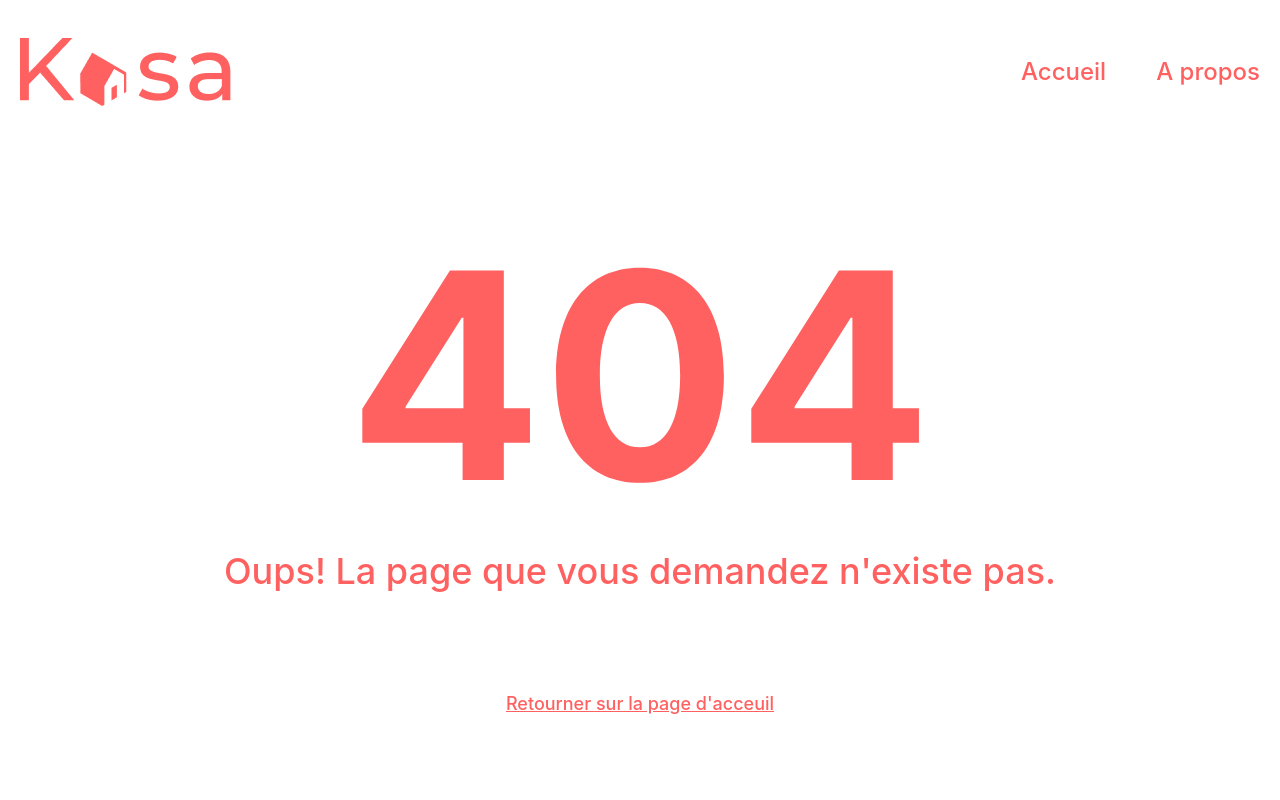
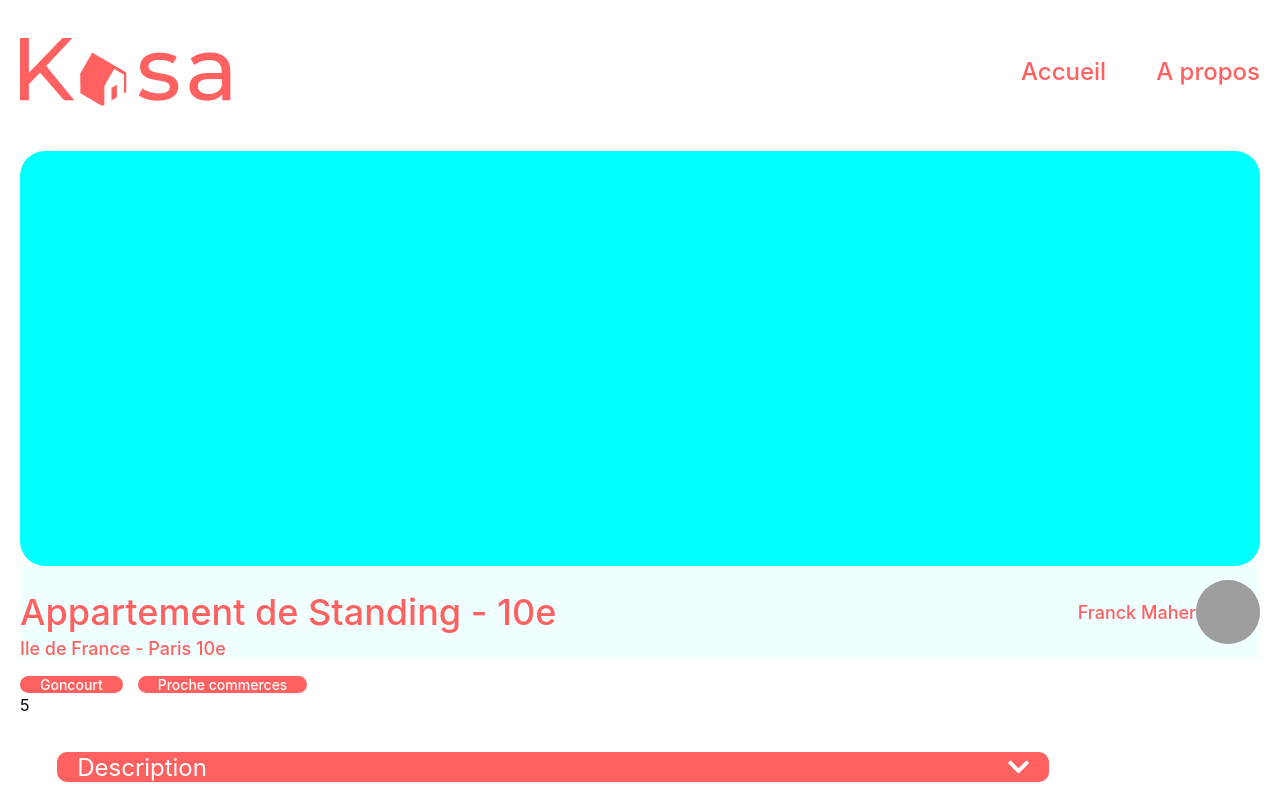
Before and after one commit to DavidWeiland/20210913_Kasa, a React (Create React App) app: page /location/0979876d in a window 1280 px wide. Before the commit this address had no page. Shown: the top 800 px of the page. Built offline with nearby package versions, Linux system fonts and the light colour scheme; grey boxes are pictures that could not be loaded.

Commit message:
pages LOCATION

```diff
--- /dev/null
+++ b/src/components/Carousel/Carousel.jsx
@@ -0,0 +1,13 @@
+import React from "react"
+
+export class Carousel extends React.Component {
+  render() {
+    return (
+    <div>
+        <img src="" alt=""/>
+    </div>
+    )
+  }
+}
+// à placer en ligne 7
+//<img src={`${this.props.picture}`} alt={`${this.props.picture}`}/>
--- /dev/null
+++ b/src/components/FicheLocation/index.jsx
@@ -0,0 +1,62 @@
+import '../../styles/FicheLocation.css'
+import DefaultPicture from '../../assets/images/section_1_BG.jpg'
+import PropTypes from 'prop-types'
+import { Carousel } from '../Carousel/Carousel'
+import AboutCard from '../AboutCard/AboutCard'
+
+function FicheLocation({ id, title, pictures, description, host, rating, location, equipements, tags }) {
+
+  return (
+      <div>
+        <div className="fiche-location-carousel">
+          {pictures.map((picture, index) =>
+            <Carousel
+            key={`${picture}-${index}`}
+            picture={picture}
+            id={id}
+            />)}
+        </div>
+        <div className="fiche-location-header">
+          <h1 className="fiche-location-title">{title}</h1>
+          <div className="fiche-location-host">
+            <span className="fiche-location-host-name">{host.name}</span>
+            <img src={`${host.picture}`} alt={`${host.picture}`} className="fiche-location-host-picture"/>
+          </div>
+        </div>
+        <h2 className="fiche-location-subtitle">{location}</h2>
+        <div>
+          <div className="fiche-location-tags">
+          {tags.map((tag, index) => <span className="fiche-location-tag"
+          key={`tag-${index}`}>{tag}</span>)}
+          </div>
+          <span className="fiche-location-rating">
+          {rating}
+          </span>
+        </div>
+        <div className="fiche-location-about">
+          <AboutCard
+            key={`description-${id}`}
+            title="Description"
+            describe={description}
+          />
+          <AboutCard
+            key={`equipements-${id}`}
+            title="Equipements"
+            describe={equipements}
+          />
+        </div>
+      </div>
+    )
+}
+
+FicheLocation.propTypes = {
+  cover: PropTypes.string.isRequired,
+  title: PropTypes.string.isRequired,
+}
+
+FicheLocation.defaultProps = {
+  cover: DefaultPicture,
+  title : '',
+}
+
+export default FicheLocation
--- a/src/index.jsx
+++ b/src/index.jsx
@@ -7,6 +7,7 @@ import Footer from './components/Footer';
 import Home from './pages/Home'
 import Error from './pages/Error'
 import About from './pages/About';
+import Location from './pages/Location';
 
 ReactDOM.render(
     <React.StrictMode>
@@ -21,6 +22,10 @@ ReactDOM.render(
                     <About />
                     <Footer />
                 </Route>
+                <Route path="/location/:idLocation">
+                    <Location />
+                    <Footer />
+                </Route>
                 <Route>
                     <Error />
                 </Route>
--- a/src/pages/Home/index.jsx
+++ b/src/pages/Home/index.jsx
@@ -14,19 +14,12 @@ function App() {
           <h1 className='section-1-title'>Chez vous, partout et ailleurs</h1>
         </section>
         <section className='gallery'>
-        {locationsList.map(({ index, id, title, cover, pictures, description, host, rating, location, equipements, tags }) => (
+        {locationsList.map(({ index, id, title, cover}) => (
               <Card
                 key={`${id}-${index}`}
                 id={id}
                 cover={cover}
                 title={title}
-                pictures={pictures}
-                description={description}
-                host={host}
-                rating={rating}
-                location={location}
-                equipements={equipements}
-                tags={tags}
               />
             ))}
         </section>
--- /dev/null
+++ b/src/pages/Location/index.jsx
@@ -0,0 +1,30 @@
+import '../../styles/App.css'
+import { locationsList } from '../../data/locationsList'
+import FicheLocation from '../../components/FicheLocation'
+import {useParams} from 'react-router-dom'
+
+
+function Location() {
+  const { idLocation } = useParams()
+
+  return (
+    <div className='body'>
+      {locationsList.filter((location) => (location.id === idLocation)).map(({ index, id, title, pictures, description, host, rating, location, equipements, tags }) => (
+        <FicheLocation
+          key={`${id}-${index}`}
+                id={id}
+                title={title}
+                pictures={pictures}
+                description={description}
+                host={host}
+                rating={rating}
+                location={location}
+                equipements={equipements}
+                tags={tags}
+        />
+      ))}
+    </div>
+  )
+}
+
+export default Location
--- /dev/null
+++ b/src/styles/FicheLocation.css
@@ -0,0 +1,80 @@
+.fiche-location-carousel{background-color: aqua;
+  height: 415px;
+  width: 1240px;
+  border-radius: 25px;
+}
+.fiche-location-header{background-color: azure;
+  height: auto;
+  width: 1240px;
+  display: flex;
+  justify-content:space-between;
+  align-items:center;
+}
+.fiche-location-title{
+  font-style: normal;
+  font-weight: 500;
+  font-size: 36px;
+  display: flex;
+  align-items: flex-end;
+  color: #FF6060;
+}
+.fiche-location-host{
+  display: flex;
+  justify-content:space-between;
+  align-items:center;
+}
+.fiche-location-host-name{
+  font-style: normal;
+  font-weight: 500;
+  font-size: 18px;
+  display: flex;
+  align-items: flex-end;
+  text-align: right;
+  color: #FF6060;
+}
+.fiche-location-host-picture{
+  background-color: #c4c4c4;
+  height: 64px;
+  width: 64px;
+  left: 1273px;
+  top: 567px;
+  border-radius: 50px;
+
+}
+.fiche-location-subtitle{
+  font-style: normal;
+  font-weight: 500;
+  font-size: 18px;
+  display: flex;
+  align-items: flex-end;
+  color: #FF6060;
+  margin-top:-20px;
+}
+
+.fiche-location-tags{
+
+}
+.fiche-location-tag{
+  height: 25px;
+  width: 115px;
+  border-radius: 10px;
+  background: #FF6060;
+  border-radius: 10px;
+  font-size: 14px;
+  font-style: normal;
+  font-weight: 500;
+  line-height: 20px;
+  letter-spacing: 0em;
+  text-align: center;
+  padding-left: 20px;
+  padding-right: 20px;
+  margin-right: 15px;
+  color:#FFF;
+
+}
+.fiche-location-rating{
+
+}
+.fiche-location-about{
+
+}
```
Also changed, not shown: src/components/Card/index.jsx (+1 -15 lines).
